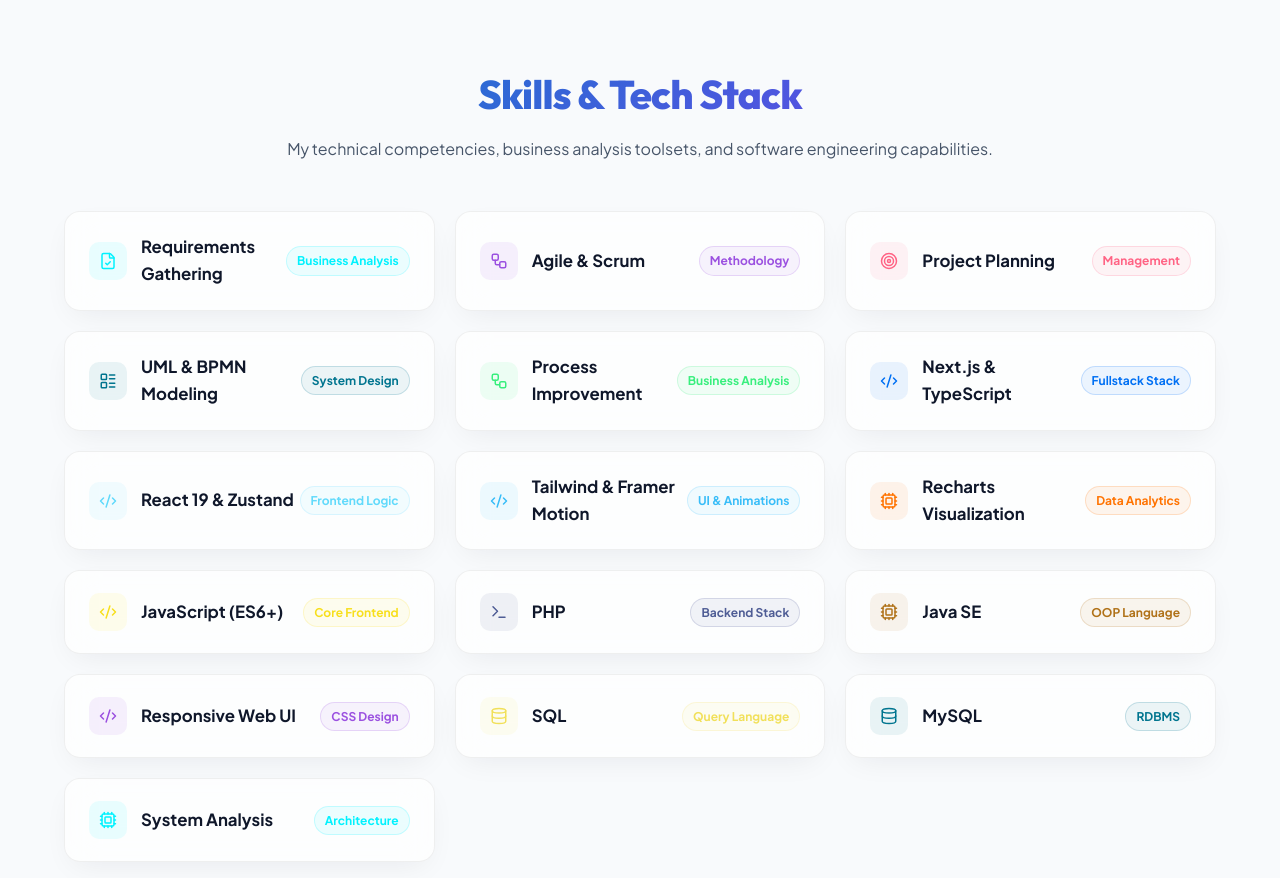
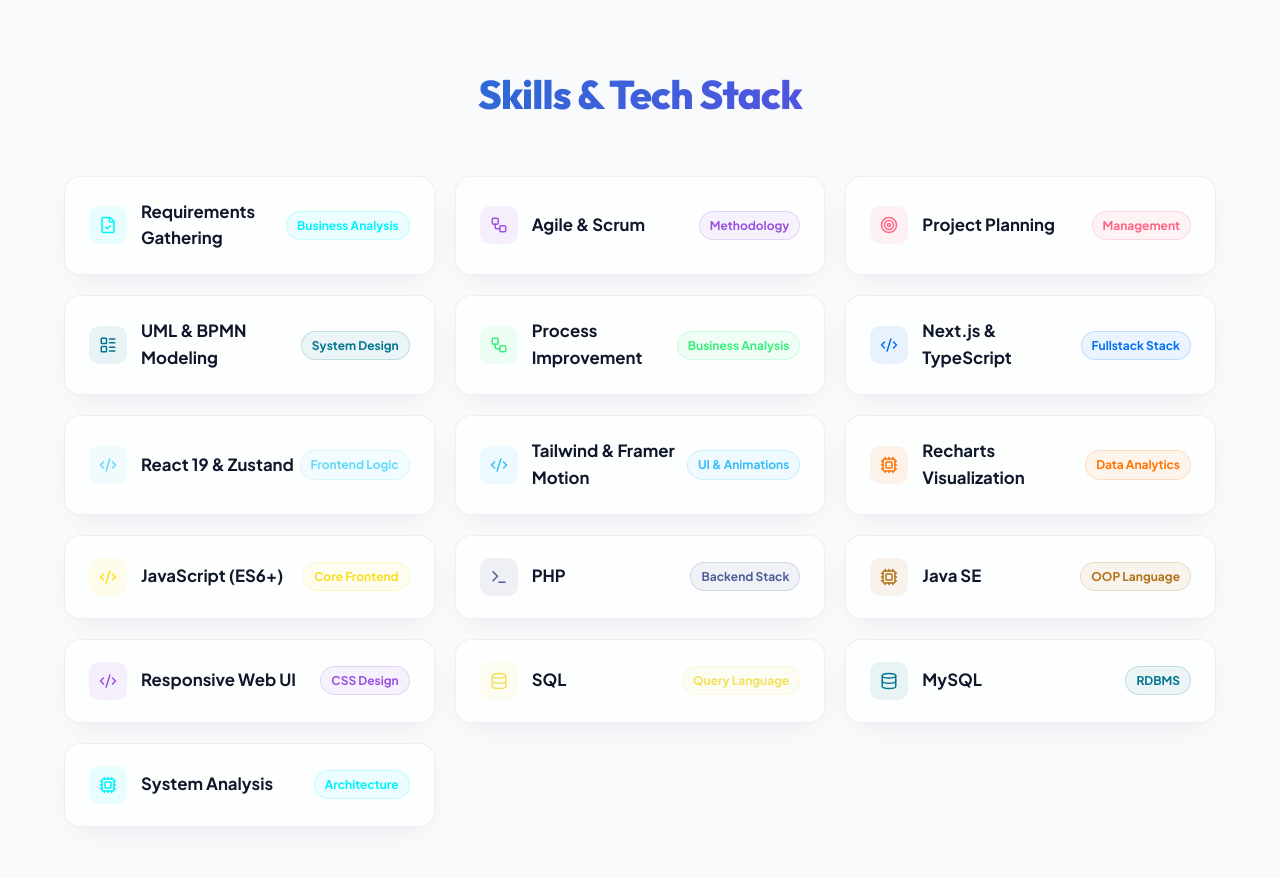
Before and after one commit to rashminda-aluvihare/My-portfolio, a React (Vite) app: page / in a window 1280 px wide. Shown: the part 4020-4898 px from the top of the page. Built offline with nearby package versions, Linux system fonts and the light colour scheme; no server answers.

Commit message:
Remove subtitle in Skills section

```diff
--- a/src/components/Skills.jsx
+++ b/src/components/Skills.jsx
@@ -33,9 +33,7 @@
           <h2 style={{ fontSize: '2.5rem', fontWeight: 800 }} className="gradient-text">
             Skills & Tech Stack
           </h2>
-          <p style={{ color: 'var(--text-secondary)', fontSize: '1rem', marginTop: '10px' }}>
-            My technical competencies, business analysis toolsets, and software engineering capabilities.
-          </p>
+
         </div>
 
         {/* Unified Skills Grid */}
```
